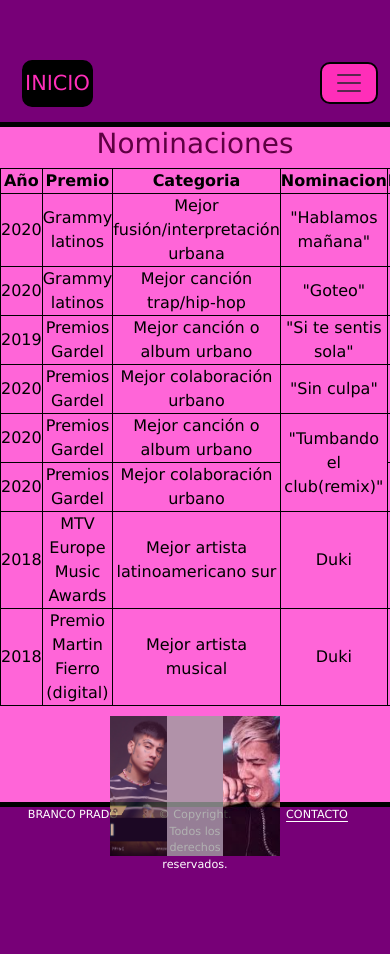
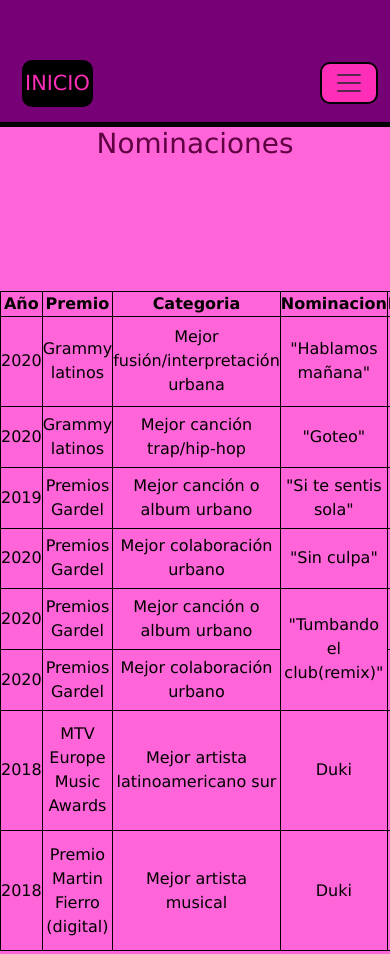
Before and after one commit to P-branco19/-PreEntrega3Prado, a website: page pages/nominaciones.html in a window 390 px wide. Shown: the top 954 px of the page. Drawn offline with nearby package versions, Linux system fonts and the light colour scheme; grey boxes are pictures that could not be loaded.

Commit message:
Avances en el responsive de las paginas

```diff
--- a/pages/nominaciones.html
+++ b/pages/nominaciones.html
@@ -40,7 +40,7 @@
 
         </div>
     </header>
-        <main class="container-fluid bg-danger">
+        <main class="container-fluid bg-danger nominaciones">
             <div class="row h-100">
                 <h1 class="text-center bg-primary">Nominaciones</h1>
             <table border="1" cellpadding="1" cellspacing="1" class=" table-primary table-bordered">
--- a/scss/media/_mediaqueries.scss
+++ b/scss/media/_mediaqueries.scss
@@ -31,7 +31,40 @@
             font-size: 0.9rem;
         }
 
+    .historia{
+        height: 170vh;
+    }
+
+    .nominaciones{
+        height: 130vh;
+    }
 }
+
+// @media (min-width:425px){
+//     #contenedor_imagenes{
+//         display: flex;
+//         width: 300px;
+//         height: 270px;
+
+//     }
+
+//     #contenedor_imagenes {
+//         img {
+
+//             width: 0px;
+//             flex-grow: 1;
+//             object-fit: cover;
+//             opacity: .8;
+//             transition: .5s ease;
+//             &:hover{
+//                 cursor: crosshair;
+//                 width: 200px;
+//                 opacity: 1;
+//                 filter: contrast(120%);
+//             }
+//         }
+//     }
+// }
 
 
 @media (min-width: 1024px) {
```
Also changed, not shown: pages/historia.html (+1 -1 lines), css/style.css, 1 other file.
